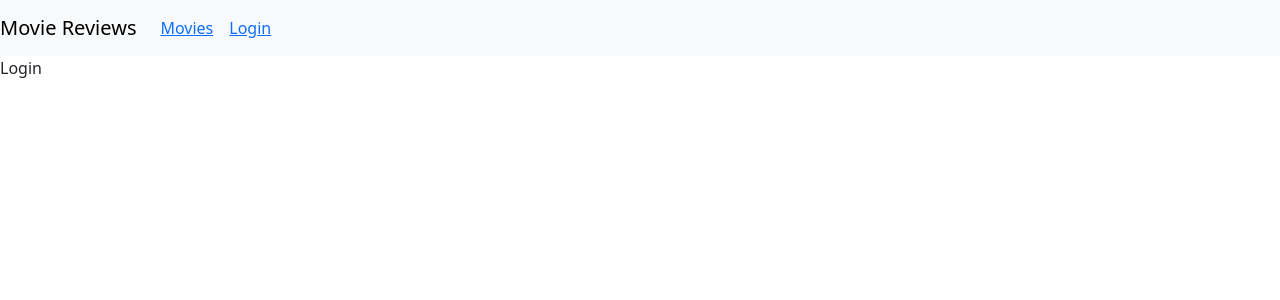
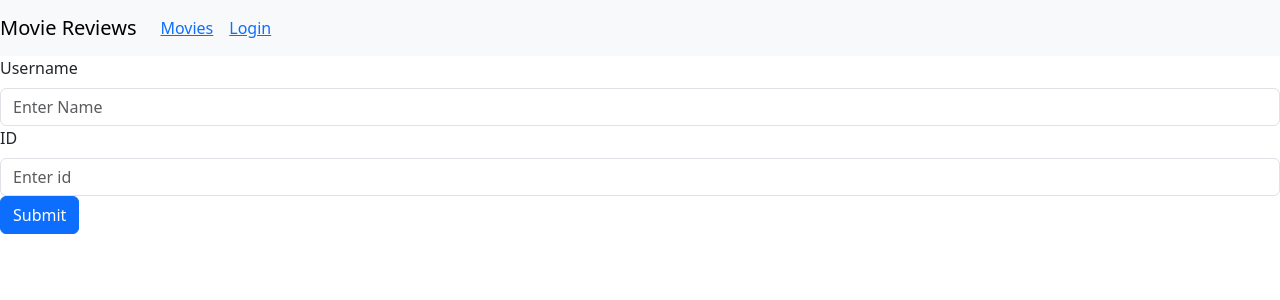
Before and after one commit to ctd1077/Movie_Review_App_MERN, a React (Create React App) app in the folder frontend/: page /login in a window 1280 px wide. Shown: the top 300 px of the page. Built offline with nearby package versions, Linux system fonts and the light colour scheme.

Commit message:
Updated login.js

```diff
--- a/frontend/src/components/login.js
+++ b/frontend/src/components/login.js
@@ -1,9 +1,54 @@
-import React from "react"
+import React, {useState} from "react";
+import Form from 'react-bootstrap/Form';
 
-function Login() {
+import Button from "react-bootstrap/esm/Button";
+// or this oneimport Button from "react-bootstrap/Button";
+
+const Login = props => {
+
+    const [name, setName] = useState("")
+    const [id, setId] = useState("")
+
+    const onChangeName = e => {
+        const name = e.target.value
+        setName(name);
+    }
+
+    const onChangeId = e => {
+        const id = e.targetvalue
+        setId(id);
+    }
+
+    const login = () => {
+        props.login({name: name, id: id})
+        props.history.push('/')
+    }
+
     return(
-        <div className="App">
-            Login
+        <div>
+            <Form>
+                <Form.Group>
+                    <Form.Label>Username</Form.Label>
+                    <Form.Control
+                    type="text"
+                    placeholder="Enter Name"
+                    value={name}
+                    onChange={onChangeName}
+                    />
+                </Form.Group>
+                <Form.Group>
+                    <Form.Label>ID</Form.Label>
+                    <Form.Control
+                    type="text"
+                    placeholder="Enter id"
+                    value={id}
+                    onChange={onChangeId}
+                    />
+                </Form.Group>
+                <Button variant="primary" onClick={login}>
+                    Submit
+                </Button>
+            </Form>
         </div>
     )
 }
```
